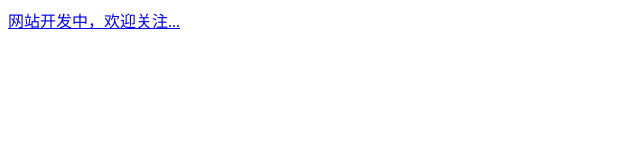
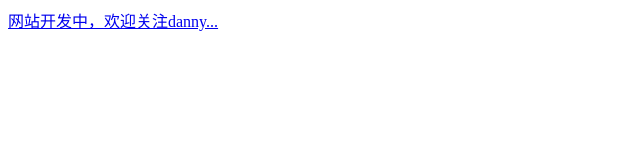
Before and after one commit to www222fff/mySite, a plain HTML site: page dist/index.html in a window 1280 px wide. Shown: the full height of the page, 0-640 px from the left. Drawn offline with Linux system fonts and the light colour scheme.

Commit message:
Update index.html

```diff
--- a/dist/index.html
+++ b/dist/index.html
@@ -1,4 +1,4 @@
 <html>
 <body>
-<p><a href="https://www222fff.win">网站开发中，欢迎关注...</a>
+<p><a href="https://www222fff.win">网站开发中，欢迎关注danny...</a>
 </html>
```
